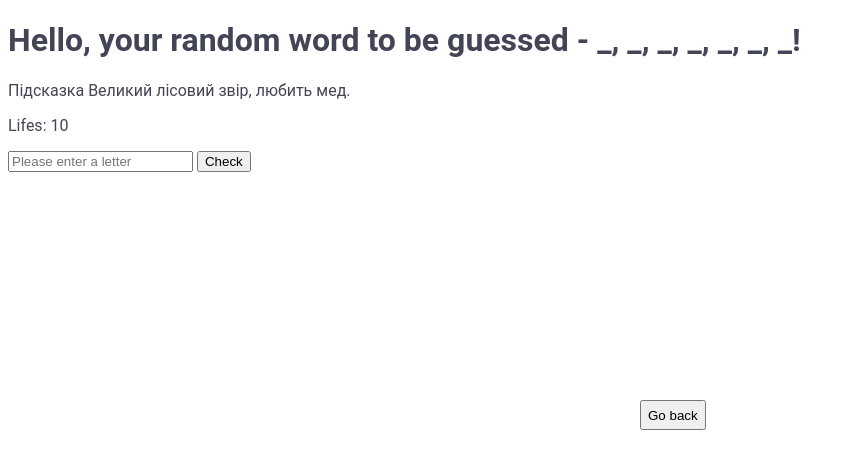
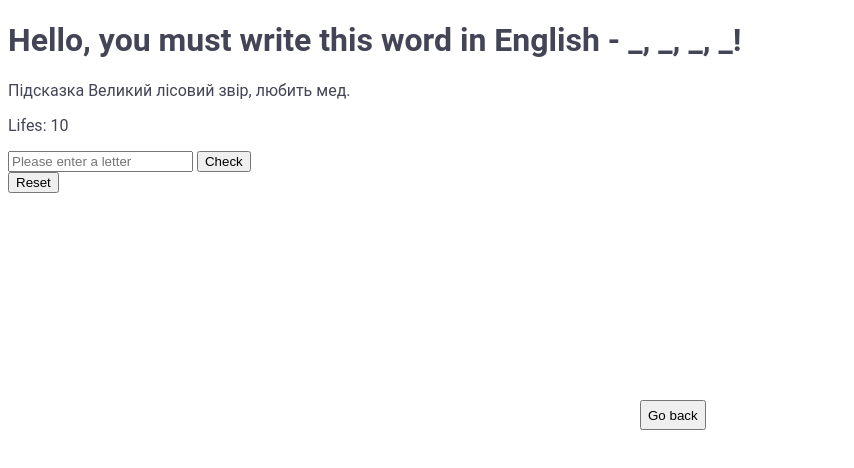
Before and after one commit to pilipchu/my-game, a plain HTML site: page game.html in a window 1280 px wide. Shown: the whole page, without its empty margins (0-854 px from the left). Drawn offline with Linux system fonts and the light colour scheme.

Commit message:
додано функціонал з виграшу і програшу

```diff
--- a/game.html
+++ b/game.html
@@ -8,7 +8,8 @@
   </head>
   <body>
     <h1>
-      Hello, your random word to be guessed - <span id="word-output"></span>!
+      Hello, you must write this word in English -
+      <span id="word-output"></span>!
     </h1>
     <p>Підсказка <span id="word-pl"></span></p>
     <p>Lifes: <span id="span-life"></span></p>
@@ -19,6 +20,7 @@
     <button type="button" class="btn">
       <a href="./index.html">Go back</a>
     </button>
+    <button type="button" id="reset-btn" class="btn-reset">Reset</button>
     <script src="./js/game.js" type="module"></script>
   </body>
 </html>
--- a/js/game.js
+++ b/js/game.js
@@ -7,8 +7,11 @@ const textSpan = document.querySelector('#word-output');
 const textWordSpan = document.querySelector('#word-pl');
 const lifeSpan = document.querySelector('#span-life');
 const formInput = document.querySelector('.form');
+const resetBtn = document.querySelector('#reset-btn');
 
 let life = 10;
+let win = false;
+let reset = false;
 
 // отримуємо случайний обєкт з масиву
 const randomWord = selectionRandomWord(words);
@@ -27,12 +30,28 @@ function showPlayerWord(word) {
   }
 }
 
+async function getWin() {
+  return (win = true);
+}
+
+function resetGame() {
+  return (reset = true);
+}
+
 // Відображаємо отримане закодоване слоао
 showPlayerWord(answerWord);
+
+resetBtn.addEventListener('click', () => {
+  resetGame();
+});
+
 // Збереження букви з інпута
+
 formInput.addEventListener('submit', cheak);
 
 function cheak(event) {
+  if (!win) {
+    if (life > 0) {
       event.preventDefault();
       const form = event.target;
       const letter = form.elements.letter.value;
@@ -49,17 +68,16 @@ function cheak(event) {
         life -= 1;
         lifeSpan.textContent = life;
       }
-
-  if (life <= 0) {
-    alert('Gema over');
-    return;
-  }
-  if (!result.includes('_')) {
+      form.reset();
+      if (result !== false && !result.includes('_')) {
+        getWin();
         alert(answerWord.join(' '));
         alert('Good job! The answer was ' + randomWord.word);
-    return;
       }
-
-  form.reset();
+    } else {
+      alert('Game over');
+      alert('Try again');
+    }
+  }
 }
 // Ігра іще лороблюється, хочу пофіксити баги з жизнями і зроити функцію резстарта, нова гра коли успішно проходимо гру
--- /dev/null
+++ b/js/inform.js
@@ -0,0 +1 @@
+export let life = 10;
--- a/js/updateGameWord.js
+++ b/js/updateGameWord.js
@@ -1,9 +1,10 @@
+import { life } from './inform.js';
 export const updateWord = (letter, word, answerWord) => {
-  if (word.split('').includes(letter)) {
+  if (word.split('').includes(letter.toLowerCase())) {
     for (let i = 0; i < word.length; i++) {
       if (answerWord[i] === letter.toLowerCase()) {
         alert('The letter already exists');
-      } else if (word[i] === letter) {
+      } else if (word[i] === letter.toLowerCase()) {
         answerWord[i] = letter.toLowerCase();
       }
     }
--- a/js/words.js
+++ b/js/words.js
@@ -1,108 +1,104 @@
 export const words = [
   {
-    word: 'дракон',
+    word: 'dragon',
     explanation: 'Міфічна істота, яка дихає вогнем.',
   },
   {
-    word: 'піраміда',
+    word: 'pyramid',
     explanation: 'Давня споруда в Єгипті.',
   },
   {
-    word: 'ромашка',
+    word: 'chamomile',
     explanation: 'Біла квітка з жовтою серединкою.',
   },
   {
-    word: 'скрипка',
+    word: 'violin',
     explanation: 'Музичний інструмент з чотирма струнами.',
   },
   {
-    word: 'компас',
+    word: 'compass',
     explanation: 'Прилад для визначення сторін світу.',
   },
   {
-    word: 'космонавт',
+    word: 'astronaut',
     explanation: 'Людина, яка літає в космос.',
   },
   {
-    word: 'човен',
+    word: 'boat',
     explanation: 'Невелике судно для плавання.',
   },
   {
-    word: 'ведмідь',
+    word: 'bear',
     explanation: 'Великий лісовий звір, любить мед.',
   },
   {
-    word: 'книжка',
+    word: 'book',
     explanation: 'Джерело знань і розваг.',
   },
   {
-    word: 'морозиво',
-    explanation: 'Холодний десерт з молока.',
-  },
-  {
-    word: 'пісок',
+    word: 'sand',
     explanation: 'Дрібні зернятка на пляжі.',
   },
   {
-    word: 'павук',
+    word: 'spider',
     explanation: 'Комаха з восьми ногами.',
   },
   {
-    word: 'крила',
+    word: 'wings',
     explanation: 'Те, що є у птахів для польоту.',
   },
   {
-    word: 'годинник',
+    word: 'clock',
     explanation: 'Прилад для вимірювання часу.',
   },
   {
-    word: 'сонце',
+    word: 'sun',
     explanation: 'Зірка, що дає світло і тепло.',
   },
   {
-    word: 'крокодил',
+    word: 'crocodile',
     explanation: 'Хижий рептилія з потужними щелепами.',
   },
   {
-    word: 'дзеркало',
+    word: 'mirror',
     explanation: 'Поверхня, що відображає зображення.',
   },
   {
-    word: 'пальма',
+    word: 'palm',
     explanation: 'Тропічне дерево з довгими листками.',
   },
   {
-    word: 'сова',
+    word: 'owl',
     explanation: 'Нічний птах з великими очима.',
   },
   {
-    word: 'парасолька',
+    word: 'umbrella',
     explanation: 'Захищає від дощу.',
   },
   {
-    word: 'ракета',
+    word: 'rocket',
     explanation: 'Засіб для польотів у космос.',
   },
   {
-    word: 'мікроскоп',
+    word: 'microscope',
     explanation: "прилад для розгляду дрібних об'єктів.",
   },
   {
-    word: 'джунглі',
+    word: 'jungle',
     explanation:
       'Місце, де живуть багато диких тварин і ростуть екзотичні рослини.',
   },
   {
-    word: 'карандаш',
+    word: 'pencil',
     explanation:
       'Інструмент для письма або малювання, який залишає слід на папері.',
   },
   {
-    word: 'озеро',
+    word: 'lake',
     explanation: 'Природний водний резервуар, оточений сушею.',
   },
   {
-    word: 'вітрило',
+    word: 'sail',
     explanation:
       'Тканина, яку використовують на човні, щоб ловити вітер і рухатися вперед.',
   },
```
Lines whose indentation alone changed are shown as unchanged.
